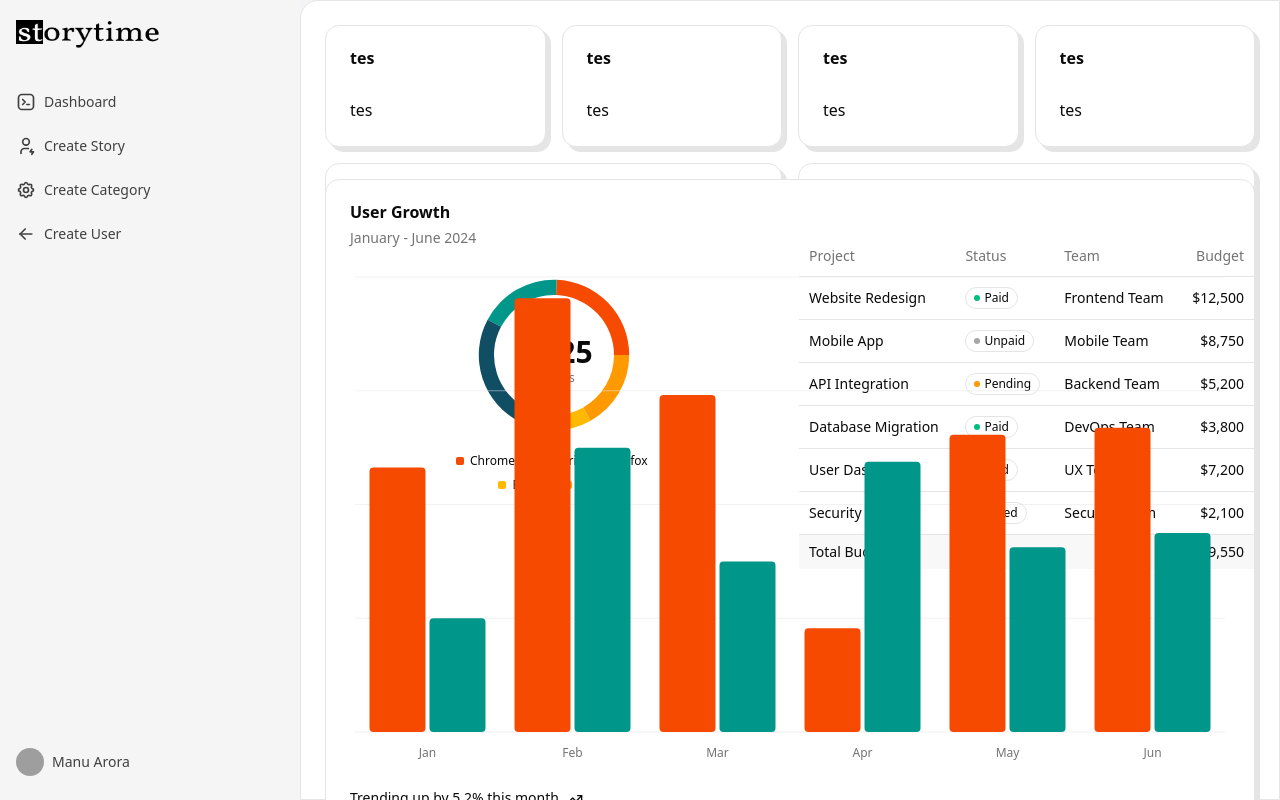
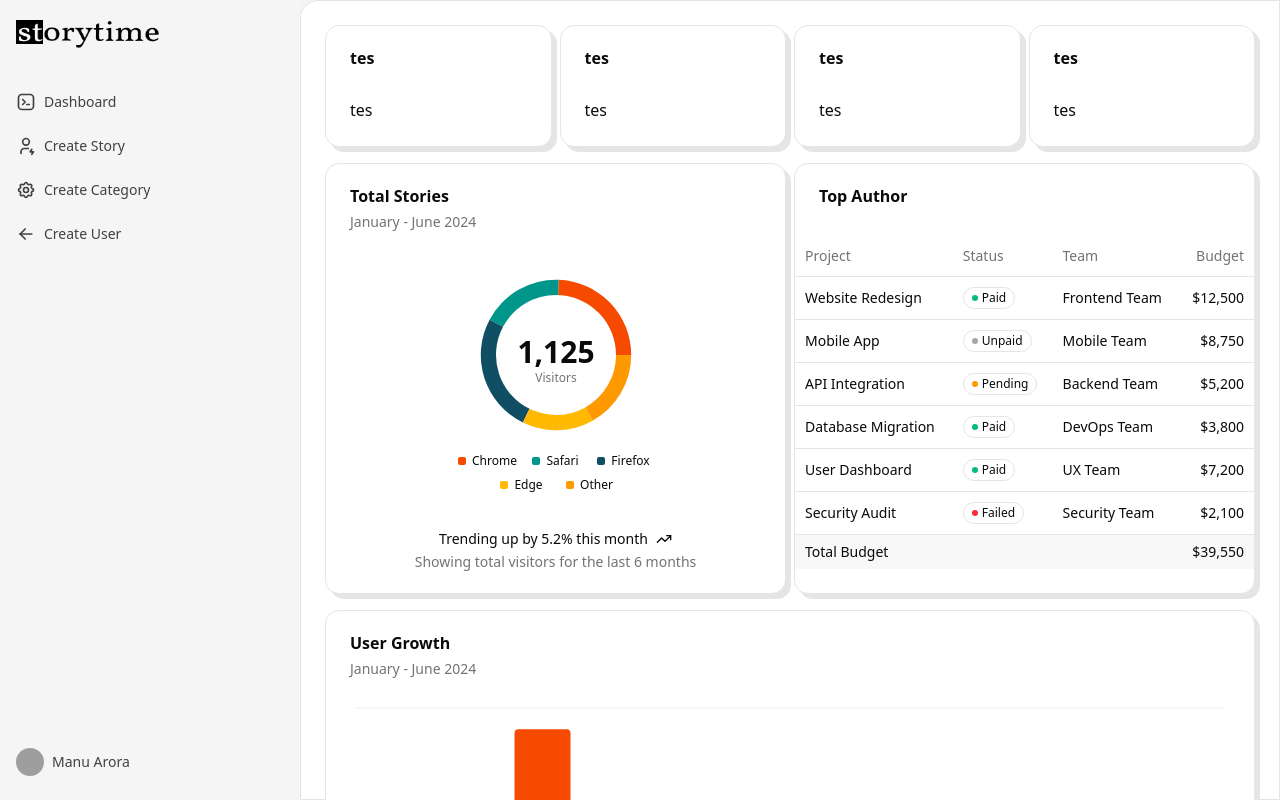
Before and after one commit to Maeeveee/storytime-admin, a Next.js app: page / in a window 1280 px wide. Built offline with nearby package versions, Linux system fonts and the light colour scheme; grey boxes are pictures that could not be loaded.

Commit message:
feat: Add initial dashboard page displaying stats, charts, and top authors.

```diff
--- a/app/(dashboard)/page.tsx
+++ b/app/(dashboard)/page.tsx
@@ -4,25 +4,20 @@
 import { ChartDashboardGrowth } from "@/components/charts/dashboard/chartDashboardGrowth";
 export default function DashboardPage() {
     return (
-        <div className="flex h-full flex-col gap-4">
-            {/* Stats Cards - Fixed height */}
-            <div className="grid grid-cols-1 gap-4 md:grid-cols-2 lg:grid-cols-4">
+        <>
+            <div className="grid grid-cols-1 gap-2 md:grid-cols-2 lg:grid-cols-4">
                 <CardDashbordStats title="tes" content="tes" />
                 <CardDashbordStats title="tes" content="tes" />
                 <CardDashbordStats title="tes" content="tes" />
                 <CardDashbordStats title="tes" content="tes" />
             </div>
-
-            {/* Middle section - Takes remaining space */}
-            <div className="grid flex-1 grid-cols-1 gap-4 md:grid-cols-2 min-h-0">
+            <div className="grid grid-cols-1 gap-2 md:grid-cols-2 lg:grid-cols-2">
                 <ChartPieDonutText />
                 <TableDashboardTopAuthor />
             </div>
-
-            {/* Growth Chart - Full width, fixed height */}
             <div className="w-full">
                 <ChartDashboardGrowth />
             </div>
-        </div>
+        </>
     );
 }
```
